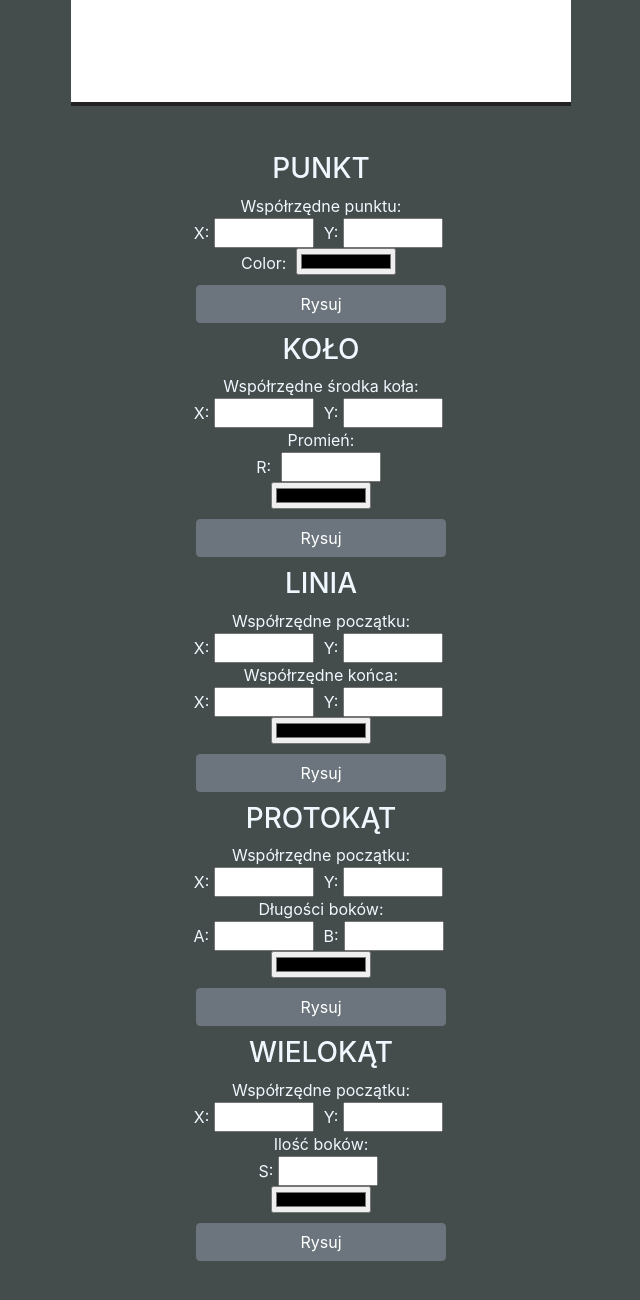
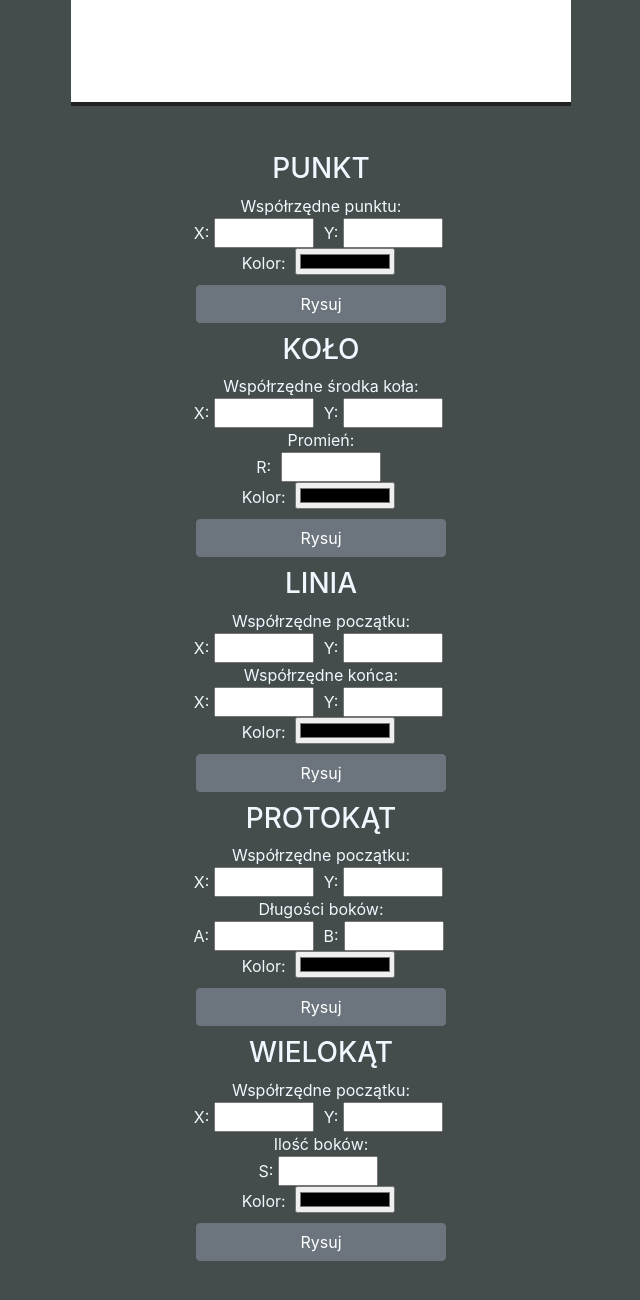
Before and after one commit to POLSL-WAGO/projekt1, a plain HTML site: page index.html in a window 1280 px wide. Shown: the part 448-1748 px from the top of the page, without its empty margins (319-959 px from the left). Drawn offline with nearby package versions, Linux system fonts and the light colour scheme; a script that the page names is missing.

Commit message:
Fix one bug

```diff
--- a/index.html
+++ b/index.html
@@ -30,7 +30,7 @@
     Współrzędne punktu: <br />
     X:<input type="number" id="pkt_x" />
     Y:<input type="number" id="pkt_y" /><br />
-    Color:
+    Kolor:
     <input type="color" id="pkt_color" /><br />
     <button class="btn btn-secondary">Rysuj</button>
   </div>
@@ -42,6 +42,7 @@
     Y:<input type="number" id="cir_y"/><br />
     Promień:<br />
     R: <input type="number" id="cir_r"/><br />
+    Kolor:
     <input type="color" id="cir_color" /><br />
     <button class="btn btn-secondary">Rysuj</button>
   </div>
@@ -54,6 +55,7 @@
     Współrzędne końca: <br />
     X:<input type="number" id="linEnd_x"/>
     Y:<input type="number" id="linEnd_y"/><br />
+    Kolor:
     <input type="color" id="lin_color" /><br />
     <button class="btn btn-secondary">Rysuj</button>
   </div>
@@ -66,6 +68,7 @@
     Długości boków: <br />
     A:<input type="number" id="rec_a"/>
     B:<input type="number" id="rec_b"/><br />
+    Kolor:
     <input type="color" id="rec_color" /><br />
     <button class="btn btn-secondary">Rysuj</button>
   </div>
@@ -77,6 +80,7 @@
     Y:<input type="number" id="pol_y"/><br />
     Ilość boków:<br />
     S:<input type="number" id="pol_size"/><br />
+    Kolor:
     <input type="color" id="pol_color" /><br />
     <button class="btn btn-secondary">Rysuj</button>
   </div>
```
